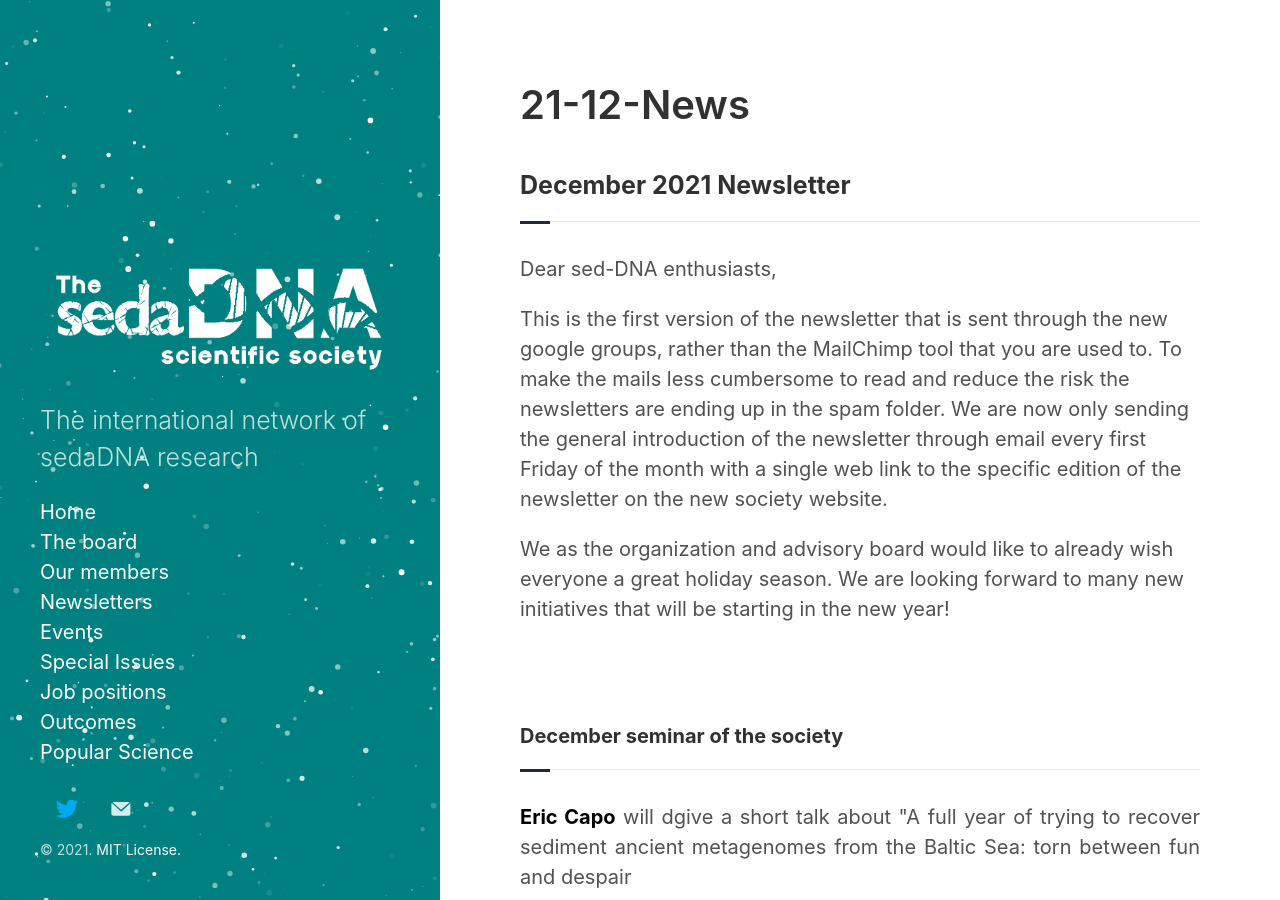
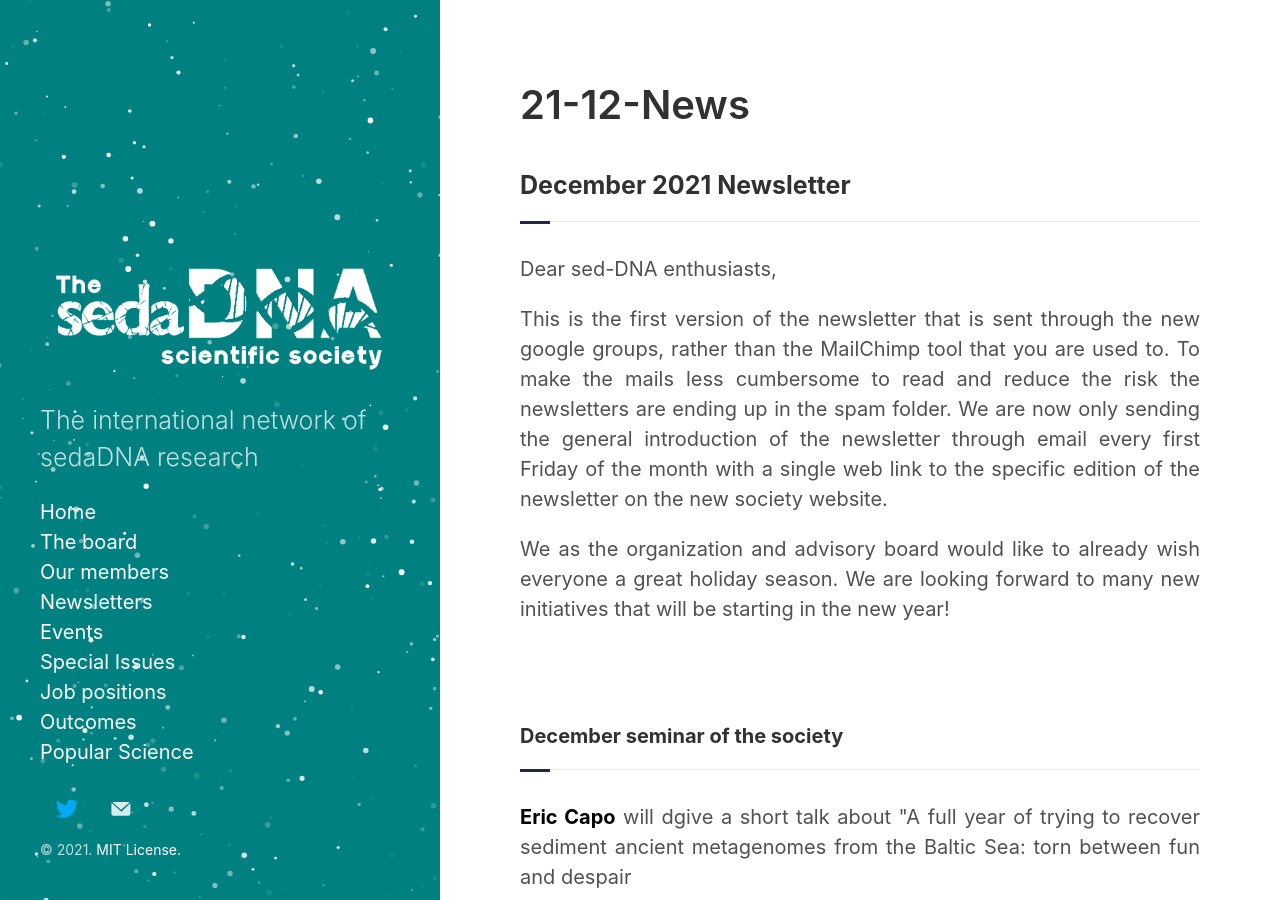
Before and after one commit to sedadna/sedadna.github.io, a Jekyll site: the page built from category/news/21-12.md, in a window 1280 px wide and 900 px high. Built offline with Jekyll 4.4.1, drawn with Linux system fonts in a browser that asks for light colours.

Commit message:
Update 21-12.md

```diff
--- a/category/news/21-12.md
+++ b/category/news/21-12.md
@@ -9,9 +9,9 @@
 
 <p>Dear sed-DNA enthusiasts,</p>
 
-<p>This is the first version of the newsletter that is sent through the new google groups, rather than the MailChimp tool that you are used to. To make the mails less cumbersome to read and reduce the risk the newsletters are ending up in the spam folder. We are now only sending the general introduction of the newsletter through email every first Friday of the month with a single web link to the specific edition of the newsletter on the new society website. </p>
+<p align="justify">This is the first version of the newsletter that is sent through the new google groups, rather than the MailChimp tool that you are used to. To make the mails less cumbersome to read and reduce the risk the newsletters are ending up in the spam folder. We are now only sending the general introduction of the newsletter through email every first Friday of the month with a single web link to the specific edition of the newsletter on the new society website. </p>
 
-<p>We as the organization and advisory board would like to already wish everyone a great holiday season. We are looking forward to many new initiatives that will be starting in the new year! </p>
+<p align="justify">We as the organization and advisory board would like to already wish everyone a great holiday season. We are looking forward to many new initiatives that will be starting in the new year! </p>
 <br>
 <br>
 
@@ -57,5 +57,5 @@
 <br>
 <div class="intro">
 <h4 class="section-title underline">Conference announcement</h4>
-<p>The <a href="https://jasm2022.aquaticsocieties.org/call-for-abstracts/" target="_blank"><b> JASM2022</b></a> conferene has the session <a href="
+<p align="justify">The <a href="https://jasm2022.aquaticsocieties.org/call-for-abstracts/" target="_blank"><b> JASM2022</b></a> conferene has the session <a href="
   https://jasm2022.aquaticsocieties.org/session-list/" target="_blank"><b> "Deciphering past aquatic ecosystem dynamics using sedimentary ancient DNA"</b></a> orginized by <b>Trisha Spanbauer</b>, <b>Eric Capo</b>, <b>Marie-Eve Monchamp</b>, and <b>Cecilia Barouillet</b>. Abstracts can be submitted until the <b>10th of January 2022</b>.
```
